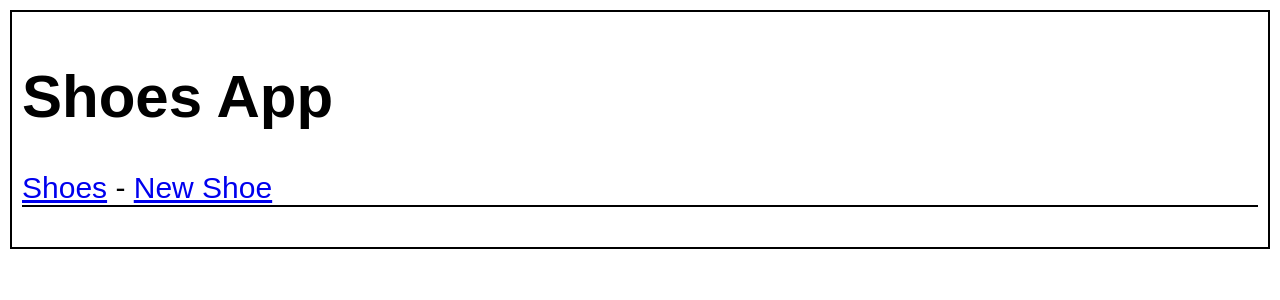
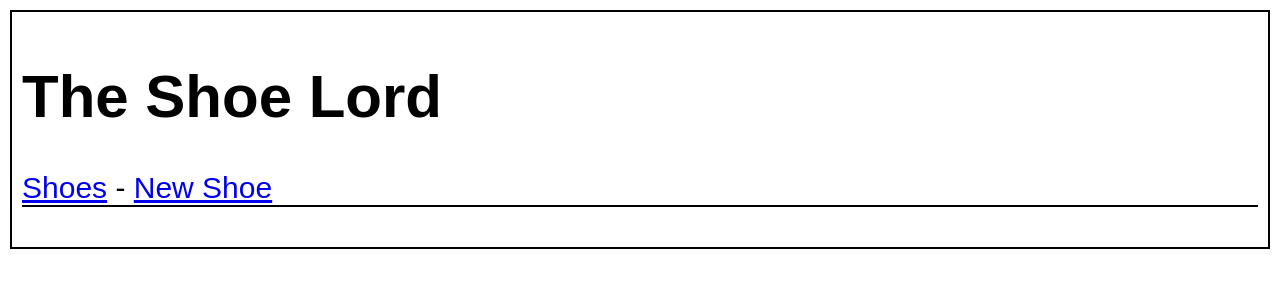
Before and after one commit to JoeJorgensen/shoes-react-rails, a React (Create React App) app in the folder client/: page / in a window 1280 px wide. Shown: the top 300 px of the page. Built offline with nearby package versions, Linux system fonts and the light colour scheme; no server answers.

Commit message:
cool stuff

```diff
--- a/client/src/App.js
+++ b/client/src/App.js
@@ -3,7 +3,7 @@ import { Link, Outlet } from 'react-router-dom';
 function App() {
   return (
     <div className='border' style={{fontSize:'30px'}}>
-      <h1>Shoes App</h1>
+      <h1>The Shoe Lord</h1>
       <nav
         style={{
           borderBottom:'2px solid',
```
Also changed, not shown: 1 other file (tests, documents, lock files or other folders).
